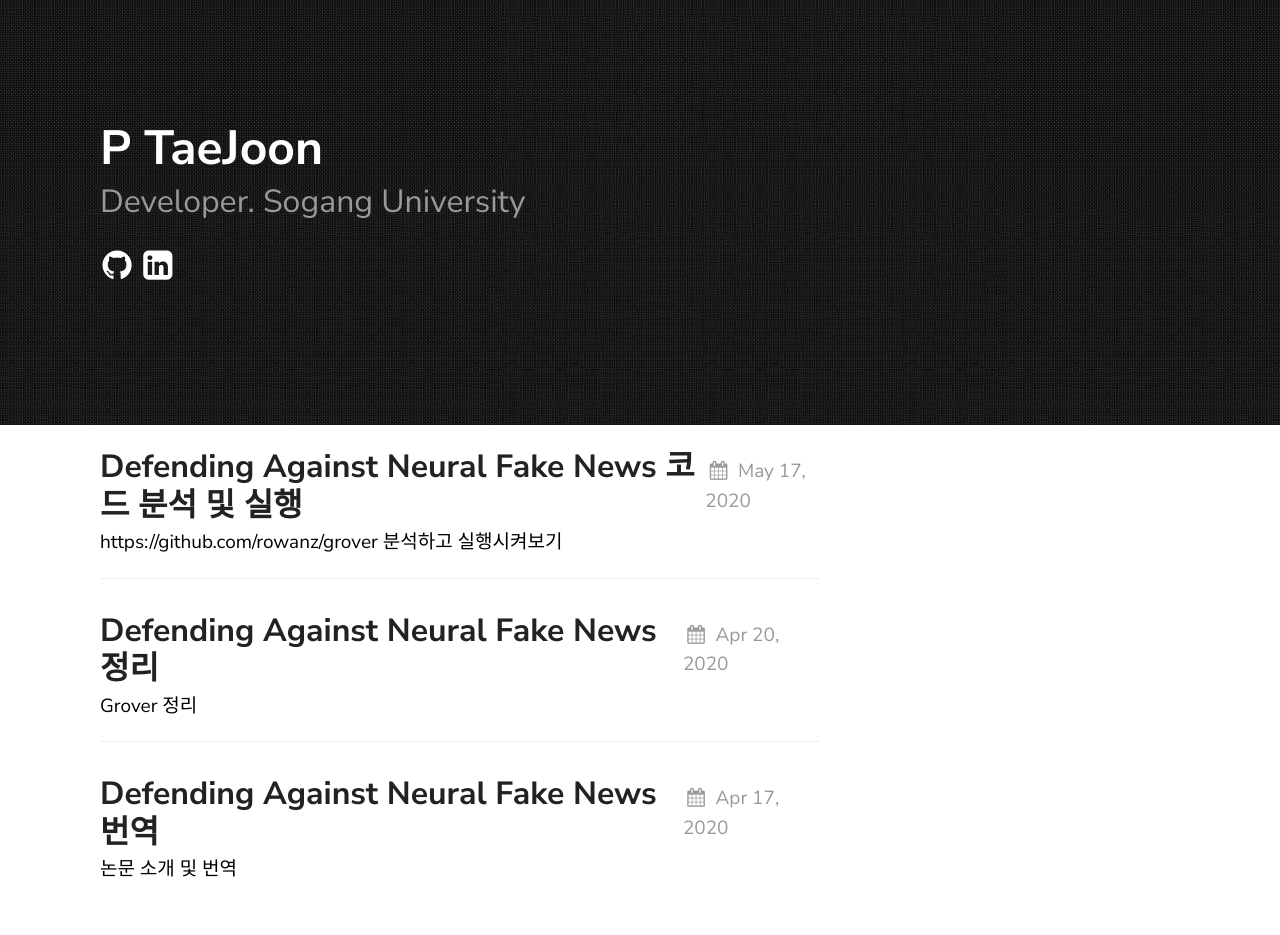
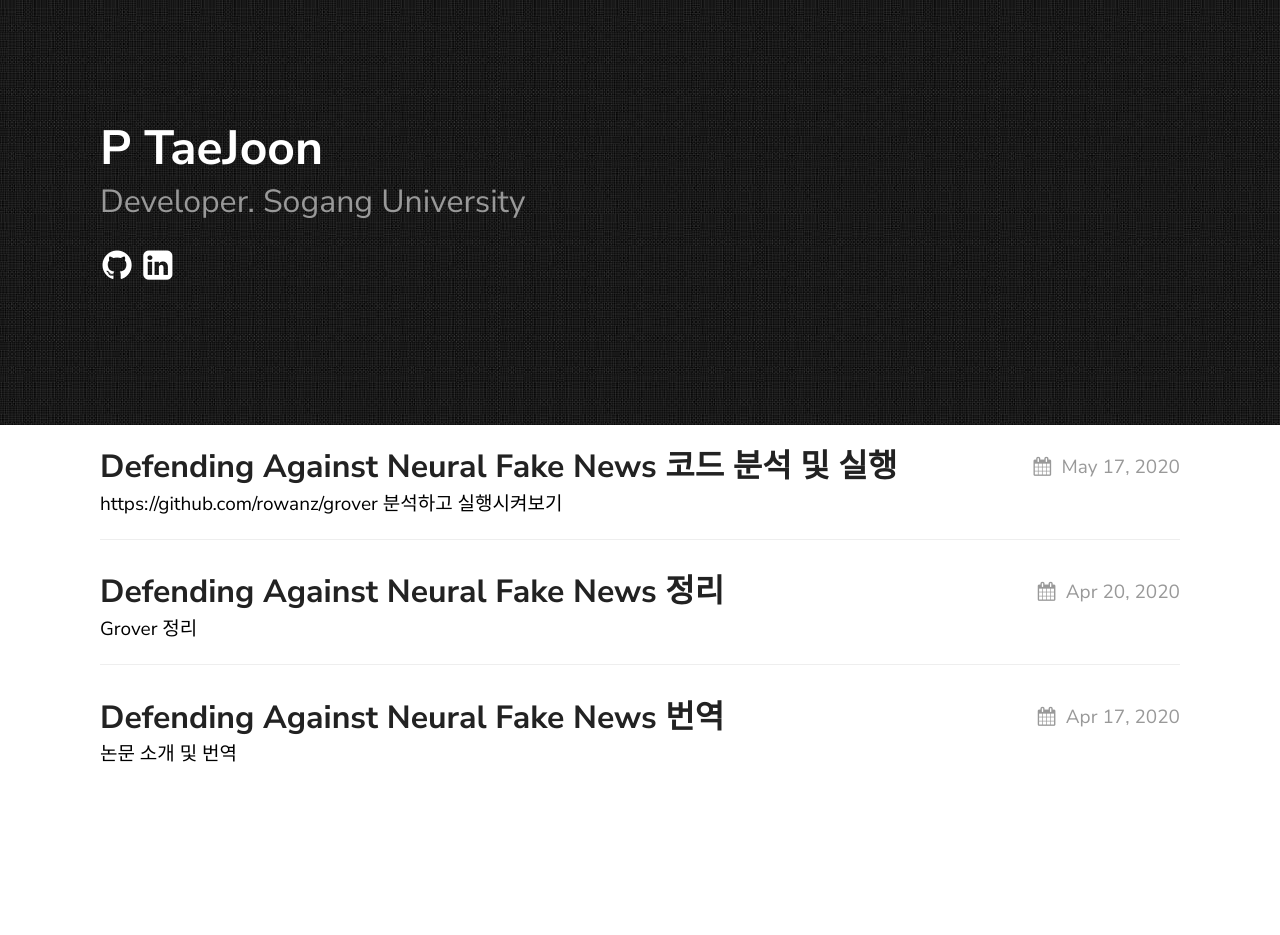
Before and after one commit to ptaejoon/ptaejoon.github.io, a Jekyll site: the page built from index.md, in a window 1280 px wide. Built offline with Jekyll 4.4.1, drawn with Linux system fonts in a browser that asks for light colours; after the commit the page ends 900 px from its top, so only the background shows below that.

Commit message:
Update theme.scss

```diff
--- a/_sass/theme.scss
+++ b/_sass/theme.scss
@@ -103,7 +103,7 @@ header {
 //
 .container {
 	margin:0 150px;
-	max-width: 720px;
+	max-width: 1440px;
 
 	div.highlighter-rouge {
 		right: 150px;
```
